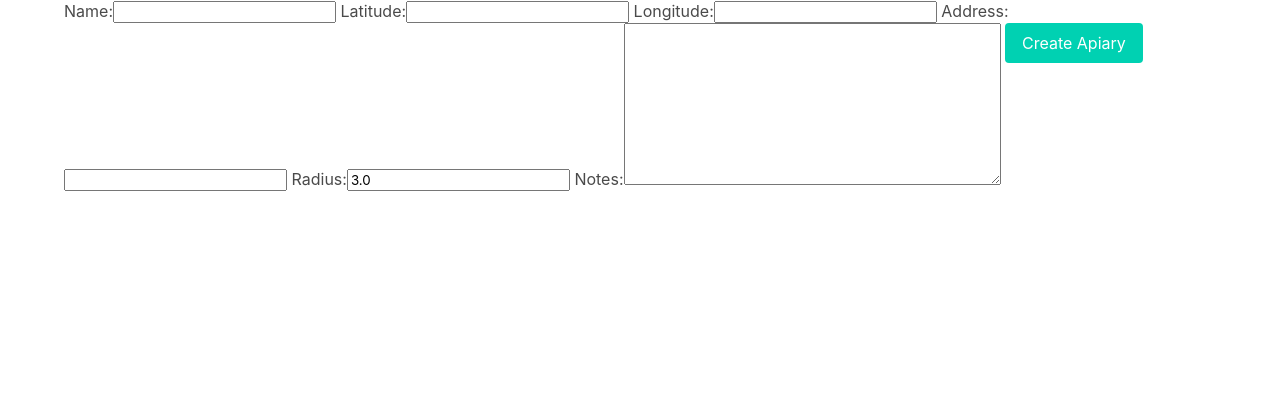
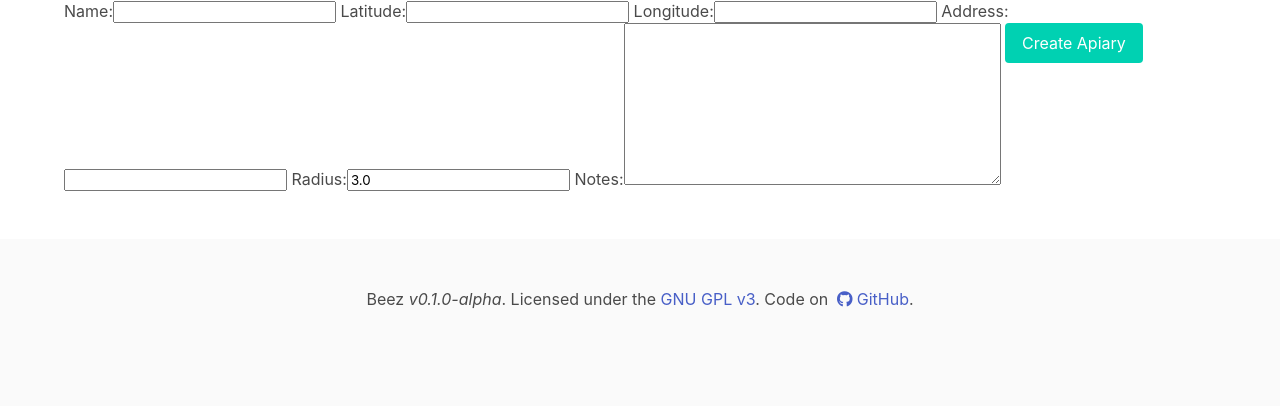
Before and after one commit to Retzudo/beez, a Django app: page /dashboard/apiaries/create-apiary in a window 1280 px wide. Shown: the part 226-632 px from the top of the page. Run offline with Django 3.2, Linux system fonts and the light colour scheme; the visitor is signed in with stand-in values (Sample User, id 1); parts of the project's set-up code (start-up, migrations or seed data) failed here and were passed over; some libraries are stand-ins or nearby versions.

Commit message:
Added footer and version information

```diff
--- a/beez/beez/__init__.py
+++ b/beez/beez/__init__.py
@@ -0,0 +1,7 @@
+__version__ = '0.1.0-alpha'
+
+
+def version(request):
+    return {
+        'beez_version': __version__
+    }
--- a/beez/beez/settings.py
+++ b/beez/beez/settings.py
@@ -71,6 +71,7 @@ TEMPLATES = [
         'APP_DIRS': True,
         'OPTIONS': {
             'context_processors': [
+                'beez.version',
                 'django.template.context_processors.debug',
                 'django.template.context_processors.request',
                 'django.contrib.auth.context_processors.auth',
--- a/beez/frontend/templates/frontend/master.html
+++ b/beez/frontend/templates/frontend/master.html
@@ -8,6 +8,7 @@
     <title>{% block title %}Beez{% endblock %}</title>
     <link rel="stylesheet" href="https://cdnjs.cloudflare.com/ajax/libs/bulma/0.6.2/css/bulma.min.css">
     <link rel="stylesheet" href="https://use.fontawesome.com/releases/v5.0.8/css/solid.css" integrity="sha384-v2Tw72dyUXeU3y4aM2Y0tBJQkGfplr39mxZqlTBDUZAb9BGoC40+rdFCG0m10lXk" crossorigin="anonymous">
+    <link rel="stylesheet" href="https://use.fontawesome.com/releases/v5.0.8/css/brands.css" integrity="sha384-IiIL1/ODJBRTrDTFk/pW8j0DUI5/z9m1KYsTm/RjZTNV8RHLGZXkUDwgRRbbQ+Jh" crossorigin="anonymous">
     <link rel="stylesheet" href="https://use.fontawesome.com/releases/v5.0.8/css/fontawesome.css" integrity="sha384-q3jl8XQu1OpdLgGFvNRnPdj5VIlCvgsDQTQB6owSOHWlAurxul7f+JpUOVdAiJ5P" crossorigin="anonymous">
     <link rel="stylesheet" href="https://cdnjs.cloudflare.com/ajax/libs/weather-icons/2.0.9/css/weather-icons.min.css">
     <style>
@@ -44,6 +45,14 @@
             }
         });
     </script>
+    <footer class="footer">
+        <div class="container">
+            <div class="content has-text-centered">
+                Beez <em>v{{ beez_version }}</em>. Licensed under the <a href="https://www.gnu.org/licenses/gpl-3.0.txt" target="_blank">GNU GPL v3</a>.
+                Code on <a href="https://github.com/Retzudo/beez" target="_blank"><span class="icon"><i class="fab fa-github"></i></span><span>GitHub</span></a>.
+            </div>
+        </div>
+    </footer>
     {% block scripts %}{% endblock %}
 </body>
 </html>
```
